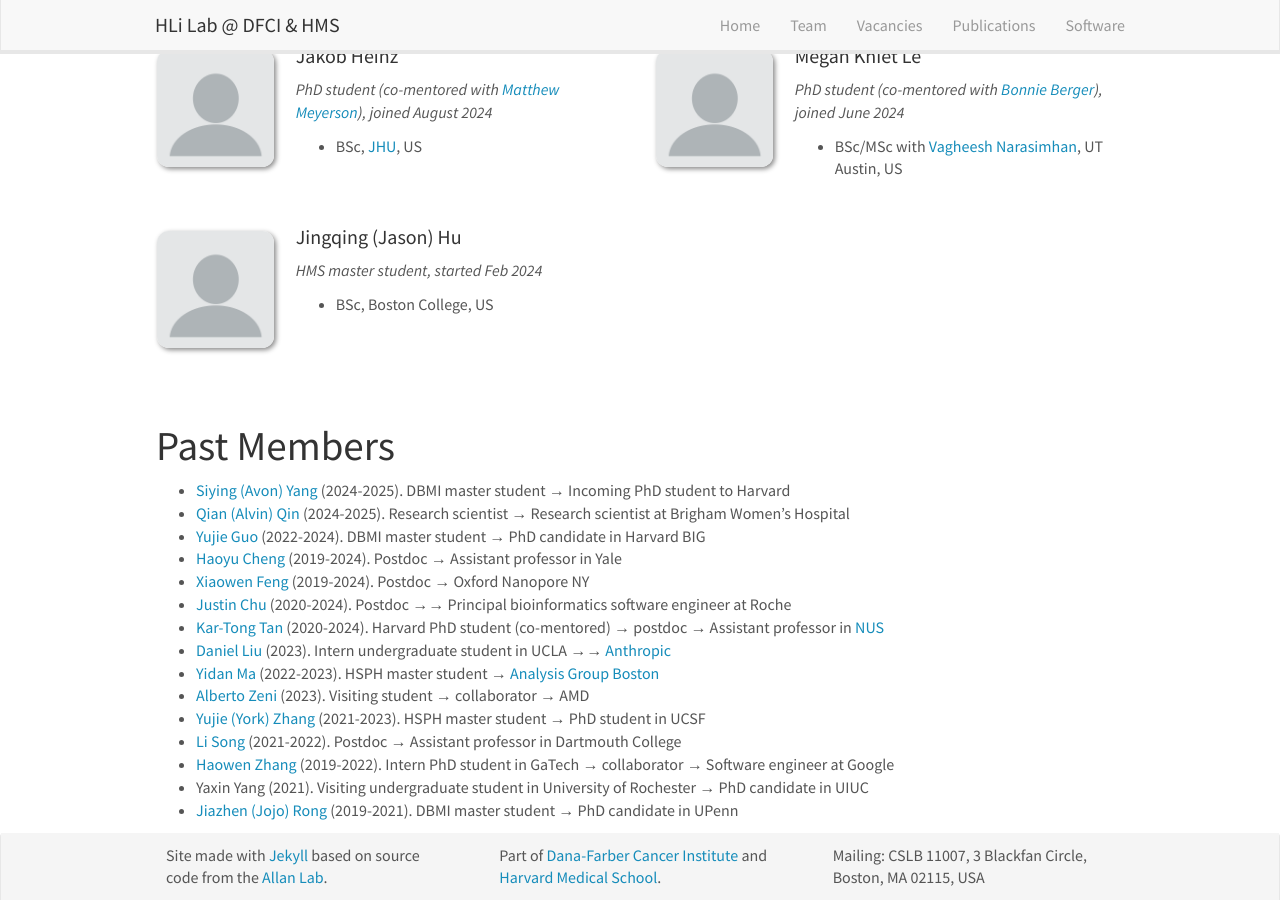
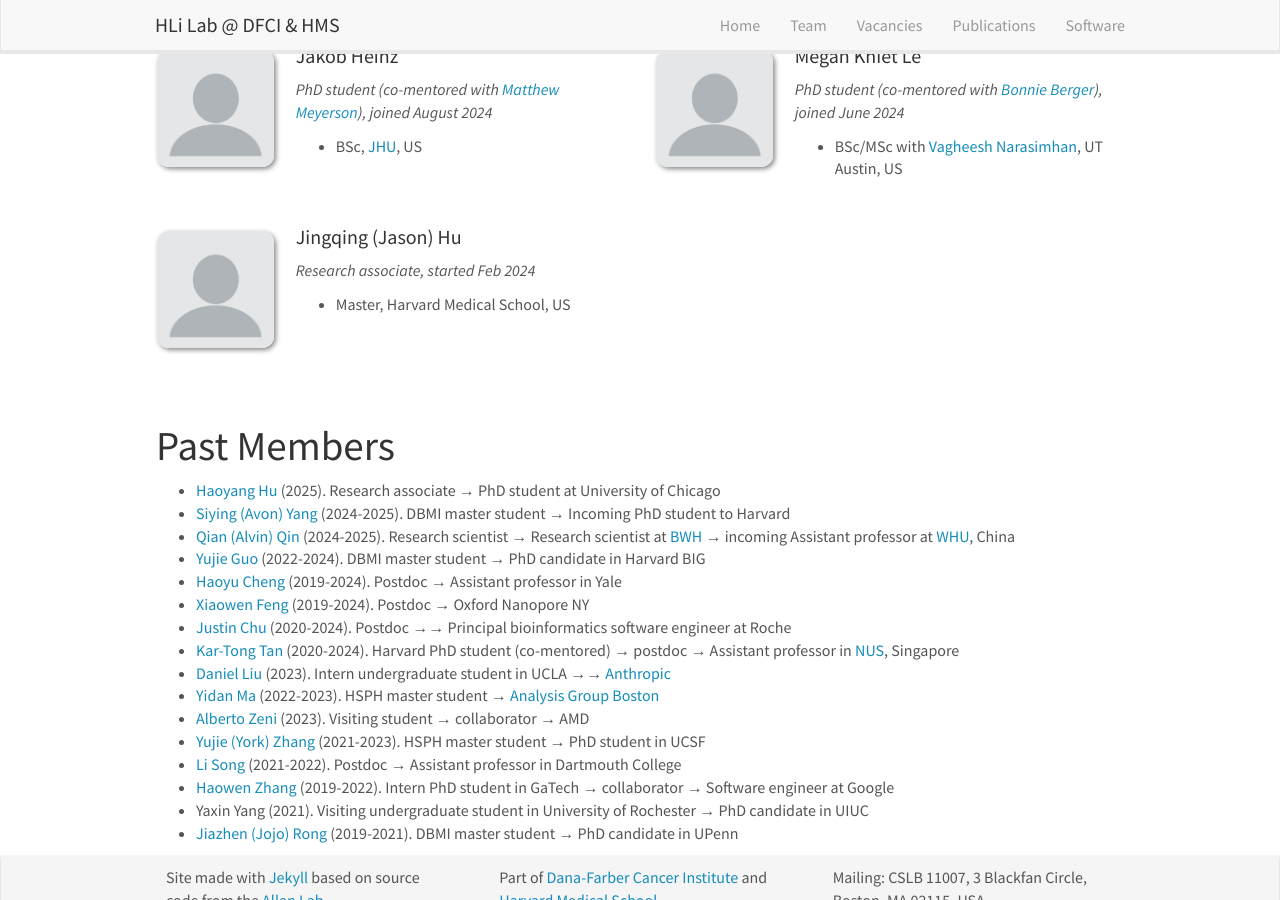
Before and after one commit to hlilab/hlilab.github.io, a Jekyll site: the page built from _pages/team.md, in a window 1280 px wide and 900 px high, scrolled down 644 px. Built offline with Jekyll 4.4.1, drawn with Linux system fonts in a browser that asks for light colours; nearby versions of some CDN libraries.

Commit message:
update team

```diff
--- a/_data/team_members.yml
+++ b/_data/team_members.yml
@@ -67,9 +67,10 @@
 
 - name: Jingqing (Jason) Hu
   photo: default.png
-  info: HMS master student, started Feb 2024
+  info: Research associate, started Feb 2024
   number_educ: 1
-  education1: BSc, Boston College, US
+  education1: Master, Harvard Medical School, US
+  education2: BSc, Boston College, US
 
 #- name: Xiaowen Feng
 #  photo: default.png
--- a/_pages/team.md
+++ b/_pages/team.md
@@ -74,13 +74,14 @@ permalink: /team/
 
 # Past Members
 
+* [Haoyang Hu](https://www.linkedin.com/in/haoyang-h-0980b1226/) (2025). Research associate &#8594; PhD student at University of Chicago
 * [Siying (Avon) Yang](https://www.linkedin.com/in/avon-yang-347096291/) (2024-2025). DBMI master student &#8594; Incoming PhD student to Harvard
-* [Qian (Alvin) Qin](https://www.linkedin.com/in/qinqian/) (2024-2025). Research scientist &#8594; Research scientist at Brigham Women's Hospital
+* [Qian (Alvin) Qin](https://www.linkedin.com/in/qinqian/) (2024-2025). Research scientist &#8594; Research scientist at [BWH](https://www.brighamandwomens.org/) &#8594; incoming Assistant professor at [WHU](https://en.whu.edu.cn), China
 * [Yujie Guo](https://www.linkedin.com/in/yujie-guo-9949841a2/) (2022-2024). DBMI master student &#8594; PhD candidate in Harvard BIG
 * [Haoyu Cheng](https://medicine.yale.edu/biomedical-informatics-data-science/profile/haoyu-cheng/) (2019-2024). Postdoc &#8594; Assistant professor in Yale
 * [Xiaowen Feng](https://www.linkedin.com/in/fca16af3/) (2019-2024). Postdoc &#8594; Oxford Nanopore NY
 * [Justin Chu](https://www.linkedin.com/in/justin-chu-84685652/) (2020-2024). Postdoc &#8594;&#8594; Principal bioinformatics software engineer at Roche
-* [Kar-Tong Tan](https://www.linkedin.com/in/kar-tong-tan-b843aa1b8/) (2020-2024). Harvard PhD student (co-mentored) &#8594; postdoc &#8594; Assistant professor in [NUS](https://nus.edu.sg/)
+* [Kar-Tong Tan](https://www.linkedin.com/in/kar-tong-tan-b843aa1b8/) (2020-2024). Harvard PhD student (co-mentored) &#8594; postdoc &#8594; Assistant professor in [NUS](https://nus.edu.sg/), Singapore
 * [Daniel Liu](https://liudaniel.com/) (2023). Intern undergraduate student in UCLA &#8594;&#8594; [Anthropic](https://www.anthropic.com/)
 * [Yidan Ma](https://www.linkedin.com/in/yidanma-51/) (2022-2023). HSPH master student &#8594; [Analysis Group Boston](https://www.analysisgroup.com/about/locations/boston/)
 * [Alberto Zeni](https://www.linkedin.com/in/alberto-zeni/) (2023). Visiting student &#8594; collaborator &#8594; AMD
```
